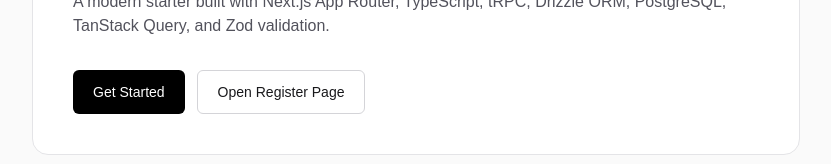
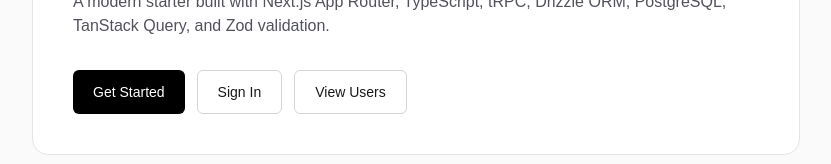
Before and after one commit to vldkorin/nextjs-starter, a Next.js app: page / in a window 1280 px wide. Shown: the part 392-556 px from the top of the page, without its empty margins (224-1055 px from the left). Built offline with nearby package versions, Linux system fonts and the light colour scheme.

Commit message:
refactor(app): add login and users links to landing page IP-7

```diff
--- a/app/page.tsx
+++ b/app/page.tsx
@@ -20,8 +20,11 @@
           <Link href={AppRoute.REGISTER} variant="primary">
             Get Started
           </Link>
-          <Link href={AppRoute.REGISTER} variant="secondary">
-            Open Register Page
+          <Link href={AppRoute.LOGIN} variant="secondary">
+            Sign In
+          </Link>
+          <Link href={AppRoute.USERS} variant="secondary">
+            View Users
           </Link>
         </div>
       </section>
```
